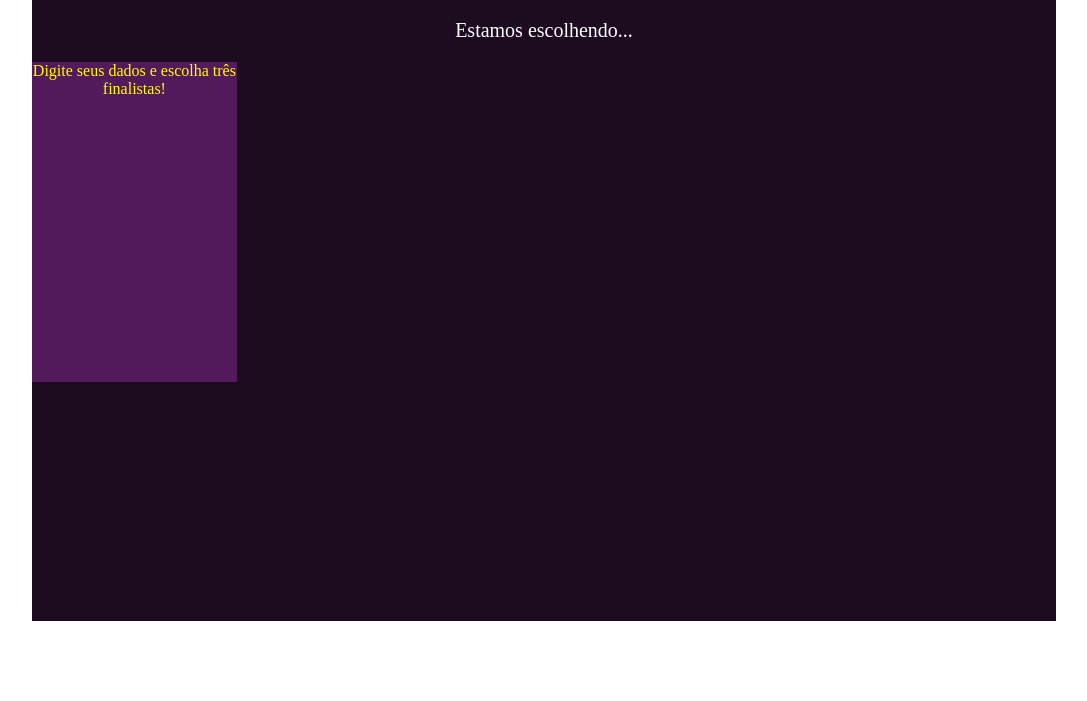
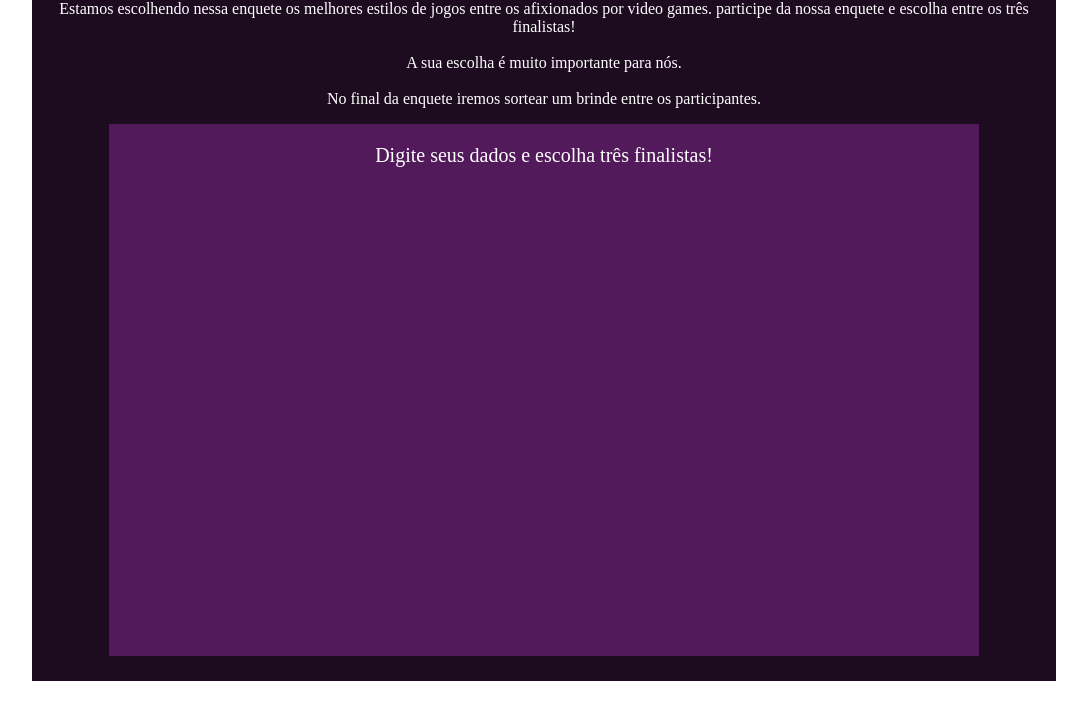
Before and after one commit to gabrielpereira101/PROJETO-BOOTCAMP2023-DEVJR-PARTE2, a plain HTML site: page index.html in a window 1280 px wide. Shown: the part 99-800 px from the top of the page, without its empty margins (96-1183 px from the left). Drawn offline with Linux system fonts and the light colour scheme.

Commit message:
closes #4 - Etapa 3, index.html

```diff
--- a/index.html
+++ b/index.html
@@ -18,35 +18,51 @@
 
     .primeira_coluna {
         background-color: #1D0B20;
-        color: yellow;
+        color: #FACC23;
         width: 80vw;
-        height: 80vh;
+        height: 95vh;
         text-align: center;
+        display: flex;
+        flex-direction: column;
+        justify-content: center;
+        align-items: center;
+        font-size:xx-large;
     }
 
     .div_estamos {
+        color: white;
+        font-size:medium
+    }
+    .div_escolha{
         color: white;
         font-size: 20px;
     }
 
     .segunda_coluna {
         background-color: #52195B;
-        width: 20%;
-        height: 50%;
+        width: 85%;
+        height: 70%;
+        align-self: center;
     }
 </style>
 
 <body>
     <div class="primeira_coluna">
         <div>
-            GAME LOVER ENQUETE!
+            GAME LOVER ENQUETE
         </div>
         <div class="div_estamos">
-            <p>Estamos escolhendo...</p>
+            <p>Estamos escolhendo nessa enquete os melhores estilos de jogos entre os afixionados por video games.
+                participe da nossa enquete e escolha entre os três finalistas!
+            <br> <br>
+                A sua escolha é muito importante para nós.
+            <br> <br>
+                No final da enquete iremos sortear um brinde entre os participantes.
+        </p>
         </div>
         <div class="segunda_coluna">
-            <div>
-                Digite seus dados e escolha três finalistas!
+            <div class="div_escolha">
+               <p>Digite seus dados e escolha três finalistas!</p>
             </div>
         </div>
     </div>
```
